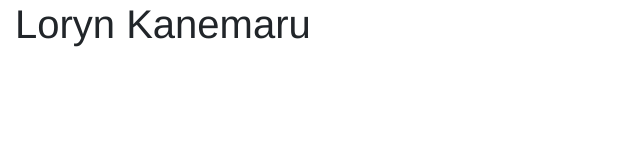
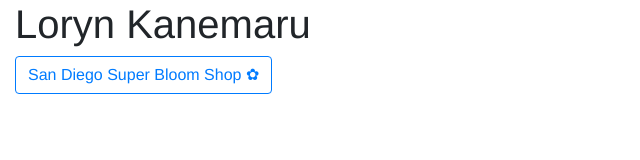
Before and after one commit to loryn3/loryn3.github.io, a plain HTML site: page index.html in a window 1280 px wide. Shown: the whole page, without its empty margins (0-640 px from the left). Drawn offline with nearby package versions, Linux system fonts and the light colour scheme.

Commit message:
Add button for Super Bloom store

```diff
--- a/index.html
+++ b/index.html
@@ -24,6 +24,11 @@
   	  <div class="row">
   	    <div class="col">
   	      <h1>Loryn Kanemaru</h1>
+  	      <button type="button" class="btn btn-outline-primary">
+  	        <a href="https://www.sandiegosuperbloom.com/shop">
+  	          San Diego Super Bloom Shop &#10047;
+  	        </a>
+  	      </button>
   	    </div>
   	  </div>
   	</div>
```
